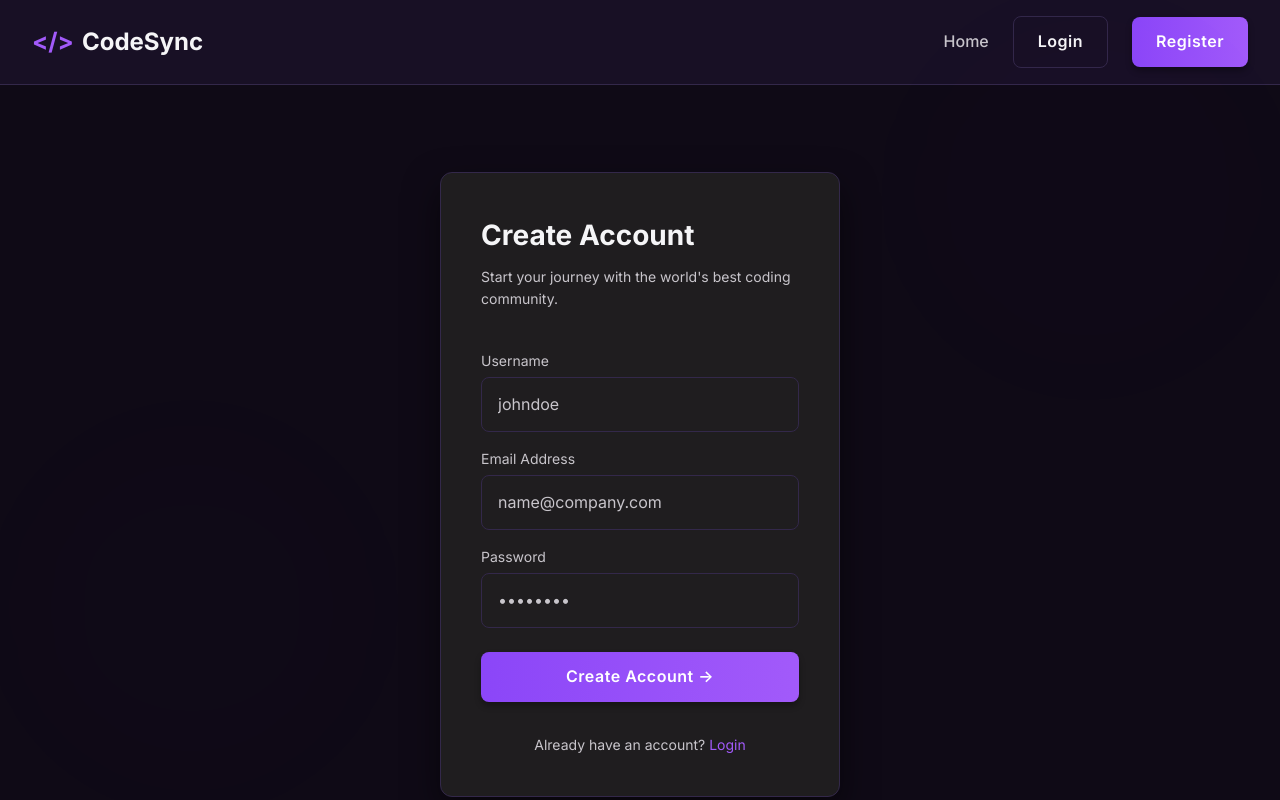
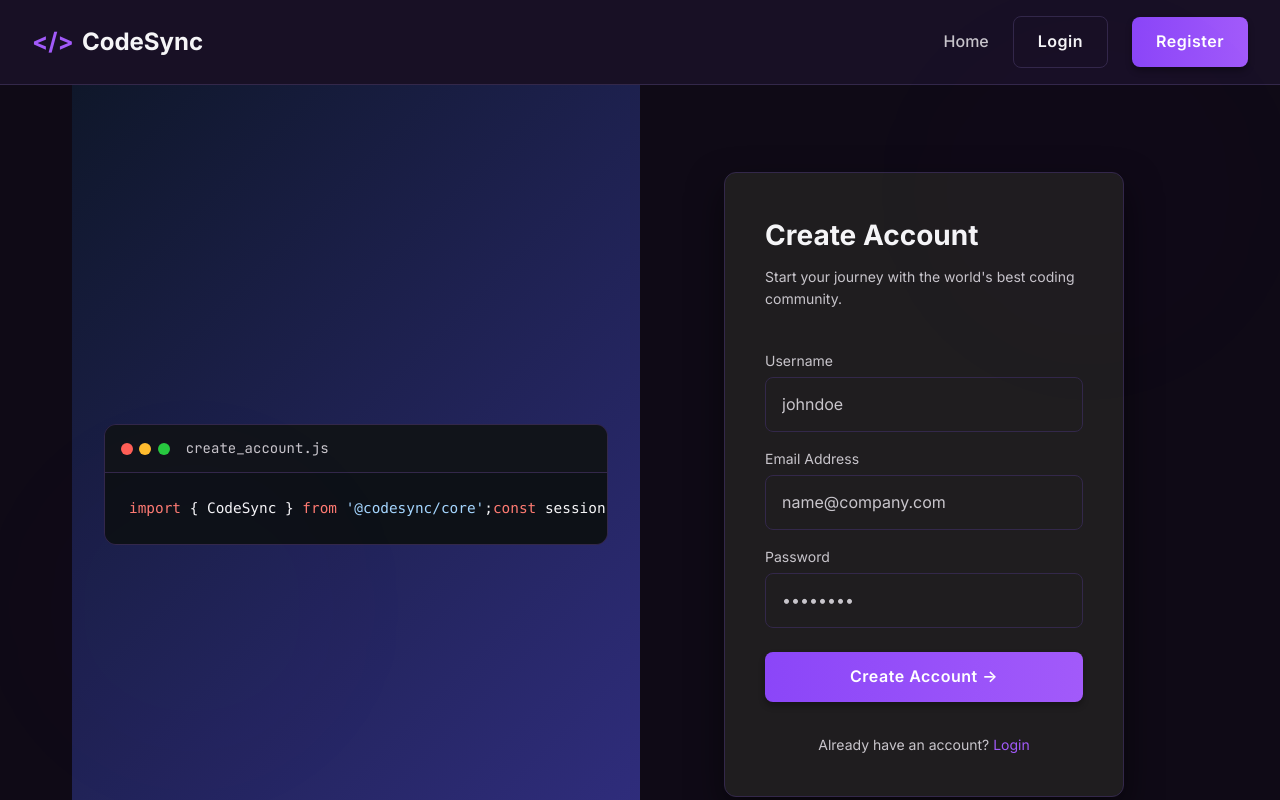
Before and after one commit to Karnatimk007/Real-Time-Collaborative-Code-Editor, a React (Vite) app in the folder Frontend/: page /register in a window 1280 px wide. Built offline with nearby package versions, Linux system fonts and the light colour scheme.

Commit message:
style: add code mockup side panels to Home, Login, and Register pages

```diff
--- a/Frontend/src/pages/Home.jsx
+++ b/Frontend/src/pages/Home.jsx
@@ -15,6 +15,32 @@ function Home() {
           Real-time collaborative code editor for developers. Sync, share,
           and ship your projects from anywhere in the world.
         </p>
+         <div className="split-left">
+        <div className="code-mockup card">
+          <div className="mockup-header">
+            <div className="dots">
+              <span className="dot red"></span>
+              <span className="dot yellow"></span>
+              <span className="dot green"></span>
+            </div>
+            <span className="mockup-title">create_account.js</span>
+          </div>
+          <div className="mockup-body">
+            <pre><code>
+<span className="keyword">import</span> {"{"} CodeSync {"}"} <span className="keyword">from</span> <span className="string">'@codesync/core'</span>;
+
+<span className="keyword">const</span> session <span className="operator">=</span> <span className="keyword">await</span> CodeSync.<span className="function">createSession</span>({"{"}
+  projectId: <span className="string">'global-collab'</span>,
+  features: [<span className="string">'pair-programming'</span>, <span className="string">'live-chat'</span>]
+{"}"});
+
+session.<span className="function">on</span>(<span className="string">'userJoin'</span>, (user) <span className="operator">=&gt;</span> {"{"}
+  <span className="object">console</span>.<span className="function">log</span>(<span className="string">`User `</span> + user.name + <span className="string">` joined`</span>);
+{"}"});
+            </code></pre>
+          </div>
+        </div>
+      </div>
       </div>
     </div>
   );
--- a/Frontend/src/pages/Login.jsx
+++ b/Frontend/src/pages/Login.jsx
@@ -34,10 +34,35 @@ function Login() {
   return (
     <div className="split-layout">
       {/* LEFT SIDE */}
+  <div className="split-left">
+        <div className="code-mockup card">
+          <div className="mockup-header">
+            <div className="dots">
+              <span className="dot red"></span>
+              <span className="dot yellow"></span>
+              <span className="dot green"></span>
+            </div>
+            <span className="mockup-title">auth_service.ts</span>
+          </div>
+          <div className="mockup-body">
+            <pre><code>
+<span className="keyword">import</span> {"{"} authenticate {"}"} <span className="keyword">from</span> <span className="string">"./codesync-core"</span>;
 
+<span className="keyword">async function</span> <span className="function">loginUser</span>(credentials) {"{"}
+  <span className="keyword">const</span> {"{"} user {"}"} = <span className="keyword">await</span> <span className="function">authenticate</span>({"{"}
+    email: credentials.email,
+    token: <span className="string">"****"</span>
+  {"}"});
+
+  <span className="keyword">if</span> (user) <span className="keyword">return</span> <span className="function">redirect</span>(<span className="string">"/dashboard"</span>);
+{"}"}
+            </code></pre>
+          </div>
+        </div>
+      </div>
 
       {/* RIGHT SIDE */}
-      <div className="align-center m-auto">
+      <div className="split-right">
         <form onSubmit={handleLogin} className="form-container">
           <div>
             <h2 className="form-title">Welcome Back</h2>
--- a/Frontend/src/pages/Register.jsx
+++ b/Frontend/src/pages/Register.jsx
@@ -46,10 +46,35 @@ function Register() {
   return (
     <div className="split-layout">
       {/* LEFT SIDE */}
+ <div className="split-left">
+        <div className="code-mockup card">
+          <div className="mockup-header">
+            <div className="dots">
+              <span className="dot red"></span>
+              <span className="dot yellow"></span>
+              <span className="dot green"></span>
+            </div>
+            <span className="mockup-title">create_account.js</span>
+          </div>
+          <div className="mockup-body">
+            <pre><code>
+<span className="keyword">import</span> {"{"} CodeSync {"}"} <span className="keyword">from</span> <span className="string">'@codesync/core'</span>;
 
+<span className="keyword">const</span> session <span className="operator">=</span> <span className="keyword">await</span> CodeSync.<span className="function">createSession</span>({"{"}
+  projectId: <span className="string">'global-collab'</span>,
+  features: [<span className="string">'pair-programming'</span>, <span className="string">'live-chat'</span>]
+{"}"});
+
+session.<span className="function">on</span>(<span className="string">'userJoin'</span>, (user) <span className="operator">=&gt;</span> {"{"}
+  <span className="object">console</span>.<span className="function">log</span>(<span className="string">`User `</span> + user.name + <span className="string">` joined`</span>);
+{"}"});
+            </code></pre>
+          </div>
+        </div>
+      </div>
 
       {/* RIGHT SIDE */}
-      <div className="split-center m-auto p-10">
+      <div className="split-right">
         <form onSubmit={handleRegister} className="form-container">
           <div>
             <h2 className="form-title">Create Account</h2>
```
